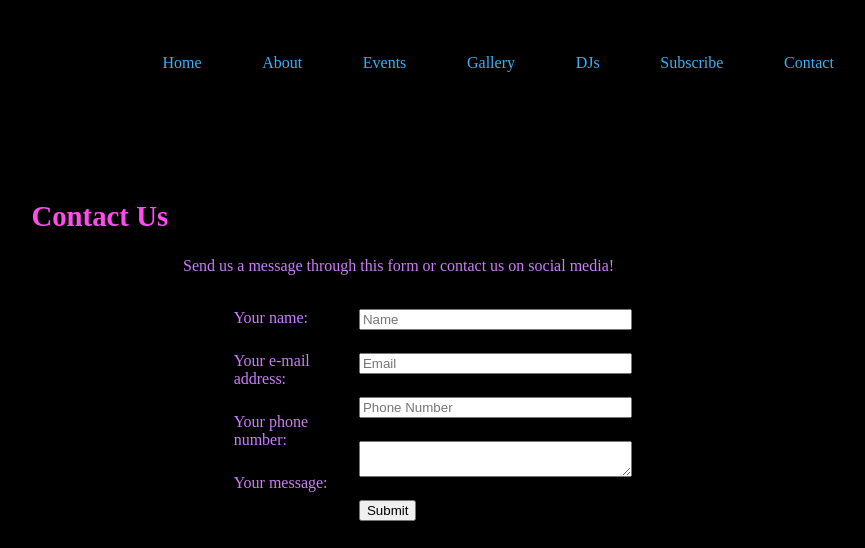
After one commit to shaynak112/newClub, a PHP site: page /contact in a window 1280 px wide. The commit adds this page. Shown: the top 548 px of the page, without its empty margins (103-968 px from the left). Run offline with PHP 8.4, Linux system fonts and the light colour scheme; some libraries are stand-ins or nearby versions.

Commit message:
Add files via upload
updated index page for animations; about page includes images; gallery and DJs waiting on database; subscribe and contact pages formatted but need database for functionality

```diff
--- a/DJs.php
+++ b/DJs.php
@@ -9,9 +9,10 @@ include 'header.php';
 <body>
 
 <div id='container'>
-<h1>DJS</h1>
+<h1>DJs</h1>
 
 <p>Toronto has many talented and unique DJs who spin a variety of styles.</p>
+<p>this will be based on a database</p>
 
 <div id='djsDiv'>
 
--- a/about.php
+++ b/about.php
@@ -11,7 +11,7 @@ include 'header.php';
 <div id='container'>
 <h1>About Portal</h1>
 
-<p>An idea curated by local DJs who have been involved in the scene for years.</p>
+<p><img src='images/aboutVenue.jpg' class='aboutImages' id='aboutImg1'>An idea curated by local DJs who have been involved in the scene for years.<img src='images/aboutVenue2.jpg' class='aboutImages' id='aboutImg2'></p>
 
 <p>Located at: address</p>
 
--- /dev/null
+++ b/contact.php
@@ -0,0 +1,114 @@
+<?php
+
+//include 'dbConnect.php';
+include 'nav.php';
+include 'header.php';
+
+?>
+
+<body>
+
+<div id='container'>
+<h1>Contact Us</h1>
+
+<p style='margin-left:15%;'>Send us a message through this form or contact us on social media!</p>
+<br/>
+
+<div id='contactContactFormDiv'>
+
+<form name="aform" method="post" action="">
+
+<div style='width:20%;display:inline-block;vertical-align:top;' id='formLabels'>
+
+<div class='formLabelClass'><label for="yourName">Your name: </label></div>
+<br/>
+<div class='formLabelClass'><label for="email">Your e-mail address: </label></div>
+<br/>
+<div class='formLabelClass'><label for="phone">Your phone number: </label></div>
+<br/>
+<div class='formLabelClass'><label for="message">Your message: </label></div>
+<br/>
+
+</div>
+
+<div style='width:75%;display:inline-block;vertical-align:top;' id='formInput'>
+
+<div><input id="yourName" type="text" class='formInputClass' placeholder="Name" name="yourName"/></div>
+<br/>
+<div><input id="email" type="text" class='formInputClass'  placeholder="Email" name="email"/></div>
+<br/>
+<div><input id="phone" type="text" class='formInputClass'  placeholder="Phone Number" name="phone"/></div>
+<br/>
+<div><textarea cols='50%' id="message" placeholder="Message" name="message" class='formInputClass' > </textarea></div>
+<br/>
+<input type="submit" value="Submit" name="Submit" id="Submit">
+
+</div>
+
+
+
+
+                  </form>
+
+            <!--<?php/*
+
+
+
+
+
+                ini_set("SMTP","mail.shaynak112.com");
+                ini_set("smtp_port","25");
+                ini_set('sendmail_from', 'test@shaynak112.com');
+
+                $from = "Sender <test@shaynak112.com>";
+                $to = "Shayna <shayna@shaynak112.com>";
+                $subject = "Message from Portfolio Website";
+
+                $headers = array ('From' => $from, 'To' => $to, 'Subject' => $subject);
+
+                if(isset($_POST['Submit']))
+                {
+                  $contactName = $_POST['yourName'];
+                  $contactEmail = $_POST['email'];
+                  $contactPhone = $_POST['phone'];
+                  $contactBody = $_POST['message'];
+                  $message = "A message from " . $contactName . " at " . $contactEmail . " and " . $contactPhone . " The message is:     " . $contactBody;
+
+                  mail($to,$subject,$message,$from);*/
+
+            ?>-->
+
+
+</div>
+
+
+
+<div id='contactSocialMediaRow'>
+
+	<div class='contactSocialMediaColumn'>
+		<a href='https://www.facebook.com/portaltoronto/' target='_blank'><img src='images/fb.jpg' class='contactSocialMediaImgs' id='contactFacebookImg'></a>
+	</div>
+
+	<div class='contactSocialMediaColumn'>
+		<a href='https://www.instagram.com/portaltoronto' target='_blank'><img src='images/instagram.png' class='contactSocialMediaImgs' id='contactInstagramImg'></a>
+	</div>
+
+	<div class='contactSocialMediaColumn'>
+		<a href='https://twitter.com/portaltoronto' target='_blank'><img src='images/twitter.jpg' class='contactSocialMediaImgs' id='contactTwitterImg'></a>
+	</div>
+
+</div>
+
+
+</div>
+
+
+
+</body>
+
+
+<?php
+
+	//include 'footer.php';
+
+?>
--- a/header.php
+++ b/header.php
@@ -18,7 +18,7 @@
 
  <!-- SCRIPTS -->
     <!-- JQuery -->
-
+<script src="scripts/jquery-3.2.1.js"></script>
 
 
 
```
Also changed, not shown: gallery.php (added, +27 -0 lines), index.php (+20 -3 lines), subscribe.php (added, +97 -0 lines).
